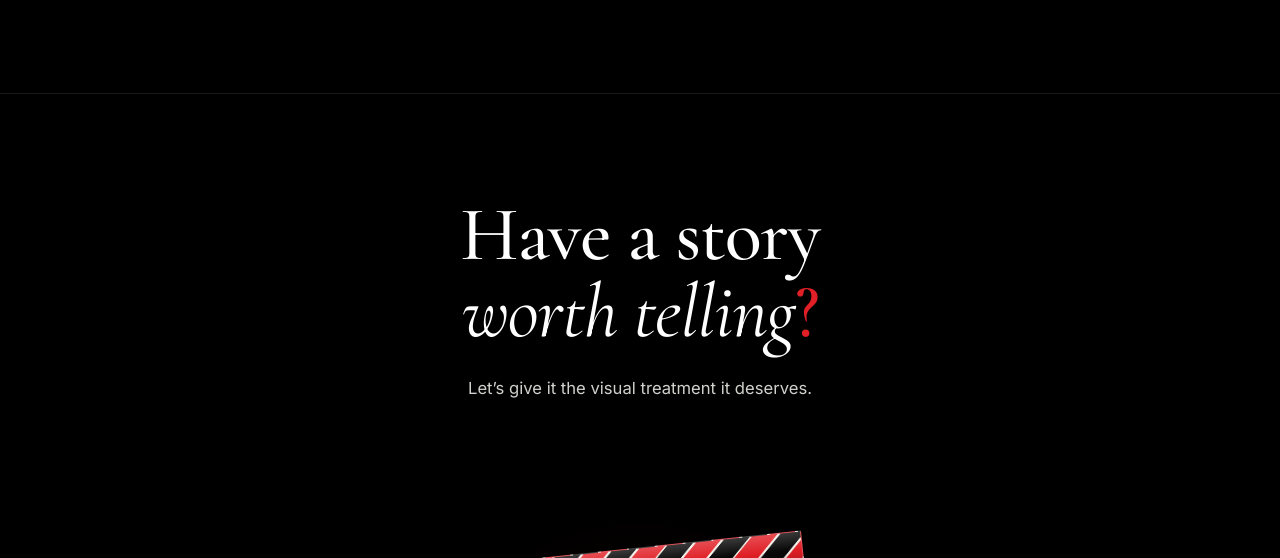
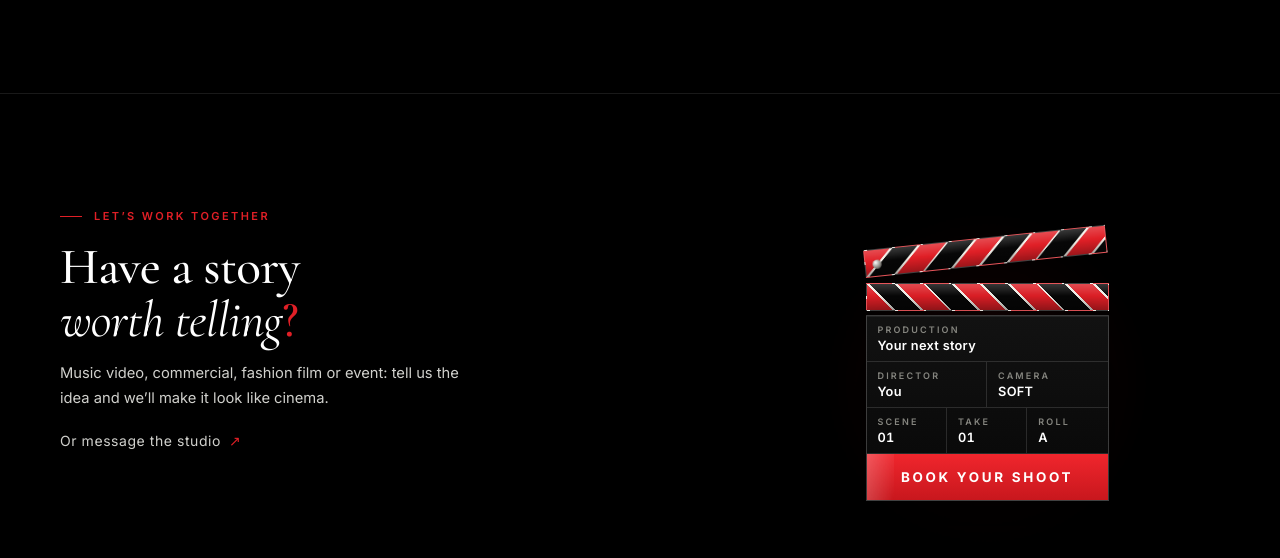
Before and after one commit to Provibez999/The-soft-production-, a plain HTML site: page index.html in a window 1280 px wide. Shown: the part 2242-2800 px from the top of the page. Drawn offline with nearby package versions, Linux system fonts and the light colour scheme.

Commit message:
Make the Let's work together section smaller: two-column layout, smaller clapperboard, clearer call-to-action wording
Co-Authored-By: Claude Sonnet 5.5 <noreply@anthropic.com>
Claude-Session: https://claude.ai/code/session_011i9aegyY7FLpmnSLUw17ar

```diff
--- a/index.html
+++ b/index.html
@@ -279,15 +279,18 @@
   .lightbox-close:hover{ opacity:0.65; }
 
   /* ---- CONTACT CALL TO ACTION ---- */
-  .cta-band{ border-top:1px solid var(--line); text-align:center; }
-  .cta-inner{ max-width:820px; margin:0 auto; }
-  .cta-band h2{ font-family:'Cormorant Garamond',serif; font-weight:500; color:var(--white); font-size:clamp(40px,6vw,88px); line-height:1; letter-spacing:-0.015em; }
+  .cta-band{ border-top:1px solid var(--line); padding:clamp(40px,5vw,64px) 0; }
+  .cta-inner{ display:grid; grid-template-columns:minmax(0,1.15fr) minmax(0,0.85fr); gap:clamp(24px,5vw,72px); align-items:center; }
+  .cta-text{ text-align:left; }
+  .cta-kicker{ display:flex; align-items:center; gap:12px; margin-bottom:clamp(12px,1.4vw,18px); font-size:11px; font-weight:600; letter-spacing:0.22em; text-transform:uppercase; color:var(--red); }
+  .cta-kicker::before{ content:""; width:22px; height:1px; background:var(--red); }
+  .cta-band h2{ font-family:'Cormorant Garamond',serif; font-weight:500; color:var(--white); font-size:clamp(32px,4vw,56px); line-height:1.04; letter-spacing:-0.015em; }
   .cta-band h2 em{ font-style:italic; font-weight:400; }
   .cta-band h2 .q{ color:var(--red); font-style:normal; }
-  .cta-sub{ color:var(--soft); font-size:clamp(15px,1.3vw,18px); line-height:1.7; margin-top:clamp(16px,2vw,24px); }
+  .cta-sub{ color:var(--soft); font-size:clamp(14px,1.15vw,16px); line-height:1.65; margin-top:clamp(10px,1.2vw,14px); max-width:44ch; }
   /* ---- THE CLAPPERBOARD: red, black and white; it claps in when you arrive and again every few seconds ---- */
-  .sl-stage{ margin-top:clamp(22px,3vw,34px); }
-  .sl{ --sw:clamp(260px,26vw,340px); --sk:clamp(30px,3.2vw,42px); position:relative; display:inline-block; width:var(--sw); margin-top:calc(var(--sw) * 0.4 + 40px); text-align:left; }
+  .sl-stage{ display:flex; justify-content:center; }
+  .sl{ --sw:clamp(200px,19vw,250px); --sk:clamp(22px,2.2vw,30px); position:relative; display:inline-block; width:var(--sw); margin-top:calc(var(--sw) * 0.42 + 22px); text-align:left; }
   .sl-glow{ position:absolute; left:50%; top:46%; width:150%; aspect-ratio:1; transform:translate(-50%,-50%); z-index:-1; pointer-events:none; border-radius:50%;
     background:radial-gradient(circle, rgba(224,31,38,0.28) 0%, rgba(224,31,38,0.08) 38%, rgba(224,31,38,0) 68%); animation:slGlow 6.5s ease-out 2s infinite; }
   .sl-3d{ display:block; transition:transform 0.7s cubic-bezier(.2,.7,.2,1); transform-origin:50% 100%; }
@@ -303,19 +306,19 @@
     background:linear-gradient(180deg, #121212 0%, #070707 100%); box-shadow:inset 0 1px 0 rgba(255,255,255,0.07), 0 30px 60px rgba(0,0,0,0.6); }
   .sl-row{ display:grid; border-bottom:1px solid rgba(255,255,255,0.13); }
   .sl-row.c1{ grid-template-columns:1fr; } .sl-row.c2{ grid-template-columns:1fr 1fr; } .sl-row.c3{ grid-template-columns:1fr 1fr 1fr; }
-  .sl-cell{ display:block; padding:11px 14px; border-right:1px solid rgba(255,255,255,0.13); } .sl-cell:last-child{ border-right:0; }
-  .sl-cell small{ display:block; font-size:9px; font-weight:600; letter-spacing:0.24em; text-transform:uppercase; color:var(--dim); margin-bottom:5px; }
-  .sl-cell b{ display:block; font-weight:600; font-size:clamp(13px,1.2vw,15px); color:var(--white); letter-spacing:0.02em; font-variant-numeric:tabular-nums; }
+  .sl-cell{ display:block; padding:8px 11px; border-right:1px solid rgba(255,255,255,0.13); } .sl-cell:last-child{ border-right:0; }
+  .sl-cell small{ display:block; font-size:9px; font-weight:600; letter-spacing:0.24em; text-transform:uppercase; color:var(--dim); margin-bottom:3px; }
+  .sl-cell b{ display:block; font-weight:600; font-size:clamp(12px,1vw,14px); color:var(--white); letter-spacing:0.02em; font-variant-numeric:tabular-nums; }
   .sl-cell b.tick{ animation:slTick 0.4s ease-out; }
-  .sl-go{ position:relative; display:grid; place-items:center; overflow:hidden; padding:clamp(16px,1.8vw,22px) 10px; color:var(--white);
-    background:linear-gradient(180deg, #f0262d 0%, #c8171d 100%); font-weight:700; font-size:clamp(13px,1.3vw,16px); letter-spacing:0.28em; text-transform:uppercase; }
+  .sl-go{ position:relative; display:grid; place-items:center; overflow:hidden; padding:clamp(11px,1.2vw,15px) 10px; color:var(--white);
+    background:linear-gradient(180deg, #f0262d 0%, #c8171d 100%); font-weight:700; font-size:clamp(12px,1.05vw,14px); letter-spacing:0.2em; text-transform:uppercase; }
   .sl-go::after{ content:""; position:absolute; top:0; bottom:0; width:40%; left:0; background:linear-gradient(100deg, rgba(255,255,255,0) 0%, rgba(255,255,255,0.35) 50%, rgba(255,255,255,0) 100%); transform:translateX(-130%); animation:slShine 6.5s ease-in-out 2s infinite; }
   .sl-go span{ grid-area:1/1; transition:opacity 0.3s ease, transform 0.4s ease; }
   .sl-go .b{ opacity:0; transform:translateY(8px); }
   .sl:hover .sl-go .a, .sl:focus-visible .sl-go .a{ opacity:0; transform:translateY(-8px); }
   .sl:hover .sl-go .b, .sl:focus-visible .sl-go .b{ opacity:1; transform:none; }
   .sl-flash{ position:absolute; inset:0; opacity:0; pointer-events:none; background:radial-gradient(ellipse at 50% 20%, rgba(255,255,255,0.8) 0%, rgba(255,255,255,0.3) 55%, rgba(255,255,255,0) 100%); animation:slFlash 6.5s linear 2s infinite; }
-  .cta-more{ display:inline-flex; align-items:center; gap:8px; margin-top:clamp(22px,3vw,32px); color:var(--soft); font-size:14px; letter-spacing:0.04em; transition:color 0.25s ease; }
+  .cta-more{ display:inline-flex; align-items:center; gap:8px; margin-top:clamp(16px,2vw,22px); color:var(--soft); font-size:14px; letter-spacing:0.04em; transition:color 0.25s ease; }
   .cta-more span{ color:var(--red); display:inline-block; transition:transform 0.3s ease; }
   .cta-more:hover, .cta-more:focus-visible{ color:var(--white); }
   .cta-more:hover span{ transform:translate(3px,-3px); }
@@ -410,6 +413,12 @@
   .footer-socials{ display:flex; gap:20px; color:var(--dim); }
   .footer-socials a:hover{ color:var(--white); }
 
+  @media(max-width:859px){
+    .cta-inner{ grid-template-columns:1fr; gap:6px; }
+    .cta-text{ text-align:center; }
+    .cta-kicker{ justify-content:center; }
+    .cta-sub{ margin-left:auto; margin-right:auto; }
+  }
   @media(max-width:640px){
     .wrap{ padding:0 22px; }
     nav{ padding:18px 22px; }
@@ -530,10 +539,14 @@
 <section class="cta-band" id="book">
   <div class="wrap">
     <div class="cta-inner">
+      <div class="cta-text">
+      <div class="cta-kicker rv">Let&rsquo;s work together</div>
       <h2 class="mk"><span class="mask"><span class="ml" style="--i:0">Have a story</span></span><span class="mask"><span class="ml" style="--i:1"><em>worth telling</em><span class="q">?</span></span></span></h2>
-      <p class="cta-sub rv" style="--d:.25s">Let&rsquo;s give it the visual treatment it deserves.</p>
+      <p class="cta-sub rv" style="--d:.25s">Music video, commercial, fashion film or event: tell us the idea and we&rsquo;ll make it look like cinema.</p>
+      <a href="#contact" class="cta-more rv" id="ctaStudio" style="--d:.35s">Or message the studio <span>&#8599;</span></a>
+      </div>
       <div class="sl-stage rv" id="slStage" style="--d:.4s">
-        <a href="#contact" class="sl" id="ctaProject" aria-label="Let&rsquo;s talk &mdash; start a project">
+        <a href="#contact" class="sl" id="ctaProject" aria-label="Book your shoot &mdash; start a project">
           <span class="sl-glow" aria-hidden="true"></span>
           <span class="sl-3d">
             <span class="sl-sticks" aria-hidden="true"><span class="sl-stick sl-arm"></span><span class="sl-stick sl-base"></span></span>
@@ -541,12 +554,11 @@
               <span class="sl-row c1"><span class="sl-cell"><small>Production</small><b>Your next story</b></span></span>
               <span class="sl-row c2"><span class="sl-cell"><small>Director</small><b>You</b></span><span class="sl-cell"><small>Camera</small><b>SOFT</b></span></span>
               <span class="sl-row c3"><span class="sl-cell"><small>Scene</small><b>01</b></span><span class="sl-cell"><small>Take</small><b id="slTake">01</b></span><span class="sl-cell"><small>Roll</small><b>A</b></span></span>
-              <span class="sl-go"><span class="a">Let&rsquo;s talk</span><span class="b">Action &#8599;</span></span>
+              <span class="sl-go"><span class="a">Book your shoot</span><span class="b">Action &#8599;</span></span>
               <span class="sl-flash" aria-hidden="true"></span>
             </span>
           </span>
         </a>
-        <div><a href="#contact" class="cta-more" id="ctaStudio">Contact the studio <span>&#8599;</span></a></div>
       </div>
     </div>
   </div>
```
